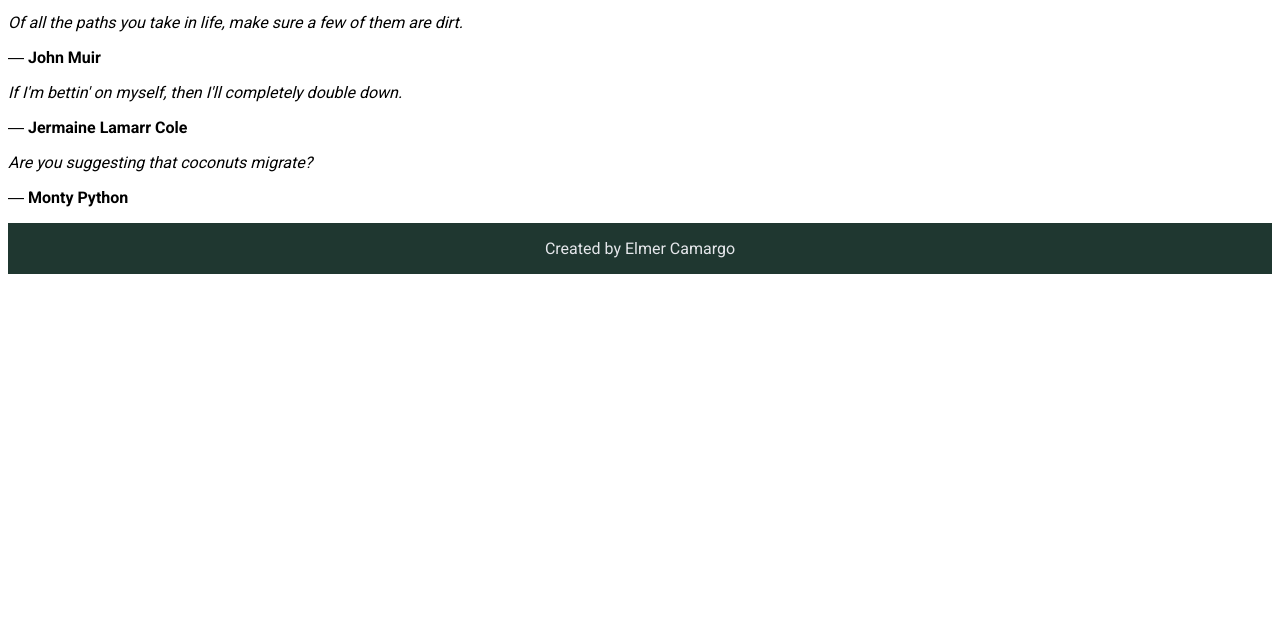
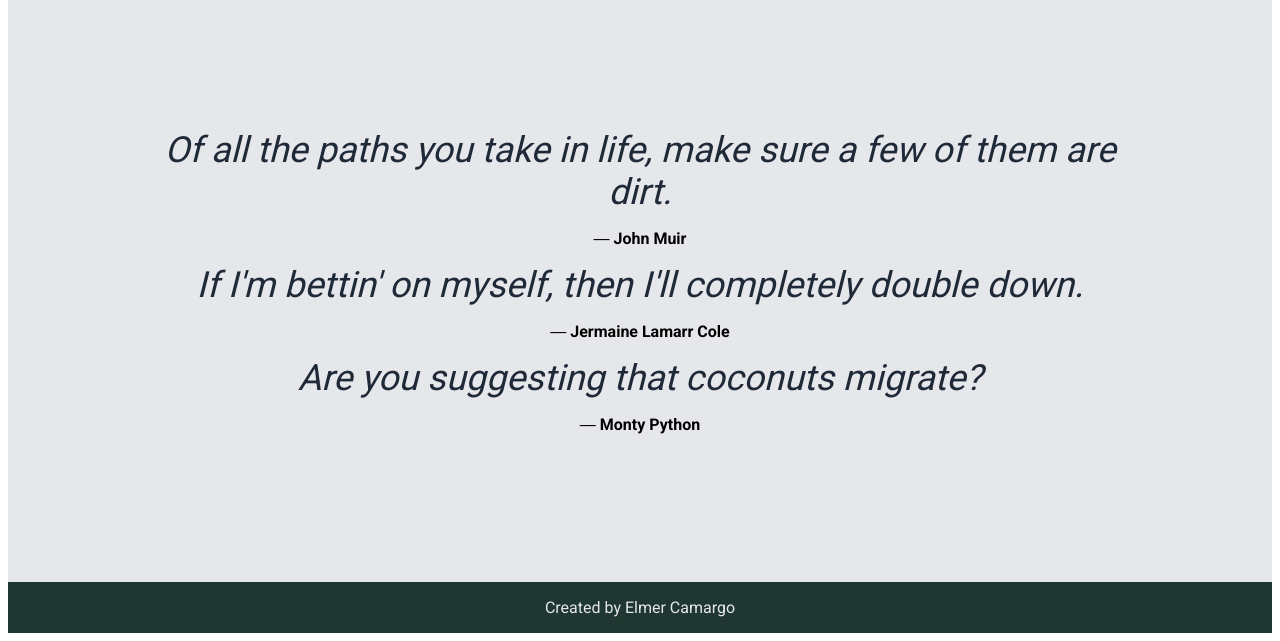
Before and after one commit to flapjackstan/web_dev-odin_project, a plain HTML site: page projects/landing-page/index.html in a window 1280 px wide. Shown: the part 903-1544 px from the top of the page. Before the commit the page ends 1185 px from the top, so only its background shows below. Drawn offline with Linux system fonts and the light colour scheme.

Commit message:
added css

```diff
--- a/projects/landing-page/css/style.css
+++ b/projects/landing-page/css/style.css
@@ -135,6 +135,33 @@
     justify-content: space-evenly;
 }
 
+.chunk-3 {
+    flex: 0 1 1;
+
+    margin: 0px;
+    border: 0px;
+    padding: 132px;
+
+    display: flex;
+    flex-direction: column;
+
+    text-align: center;
+    background-color: #E5E7EB;
+}
+
+.quote {
+    flex: 0 1 1;
+
+    margin: 0px;
+    border: 0px;
+    padding: 0px;
+
+    font-size: 36px;
+
+    color: #1F2937
+}
+
+
 .footer {
     flex: 0 1 1;
 
```
